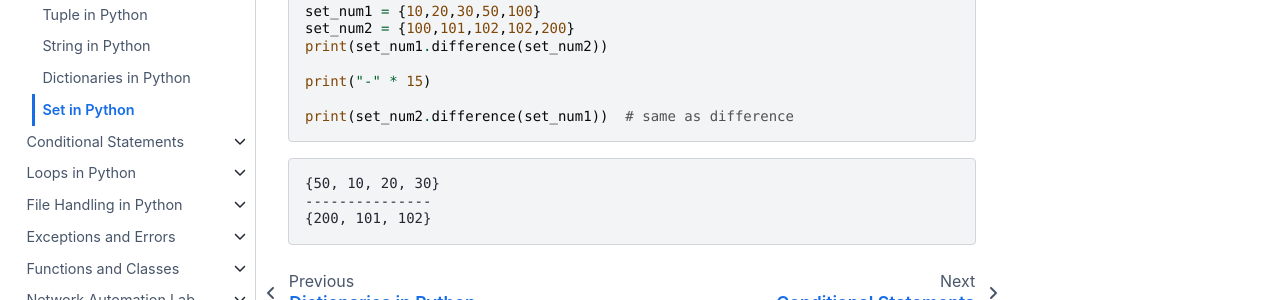
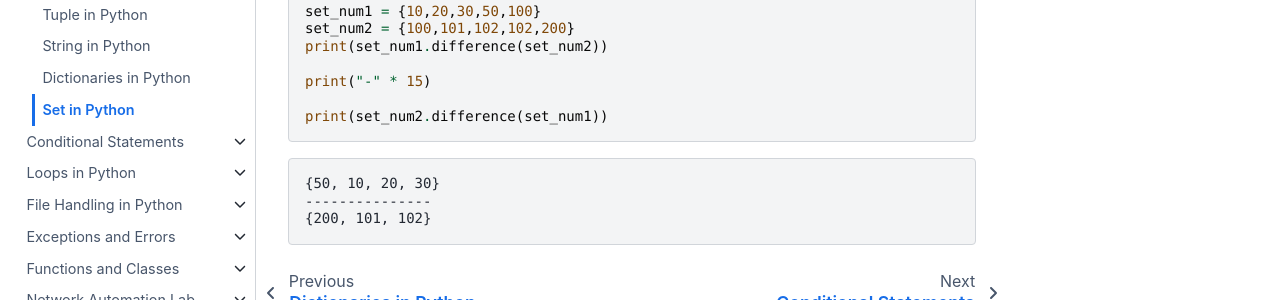
Before and after one commit to sydasif/python-book, a Sphinx documentation site: the page built from docs/source/03_collection/06_set.md, in a window 1280 px wide and 900 px high, scrolled down 3420 px. Shown: the part 497-797 px from the top of the window. Built offline with Sphinx 7.4.7 and the Sphinx Book theme 1.1.4, drawn with Linux system fonts in a browser that asks for light colours.

Commit message:
update set

````diff
--- a/docs/source/03_collection/06_set.md
+++ b/docs/source/03_collection/06_set.md
@@ -124,13 +124,11 @@
 'a'
 ```
 
-If a set is empty, trying to pop() an item, will create an error. Lists are ordered while sets are not, so you can’t be sure what you
-will be removing with `pop()` since sets are not ordered.
+If a set is empty, trying to pop() an item, will create an error. Lists are ordered while sets are not, so you can’t be sure what you will be removing with `pop()` since sets are not ordered.
 
 ## Operations with sets
 
-Sets are useful in performing different operations such as finding union of sets, intersection and so on.
-Union of sets can be obtained by `union` or operator `|`.
+Sets are useful in performing different operations such as finding union of sets, intersection and so on. Union of sets can be obtained by `union` or operator `|`.
 
 ```py
 set_num1 = {10,20,30,50,100}
@@ -177,7 +175,7 @@
 
 print("-" * 15)
 
-print(set_num2.difference(set_num1))  # same as difference
+print(set_num2.difference(set_num1))
 ```
 
 ```console
````
